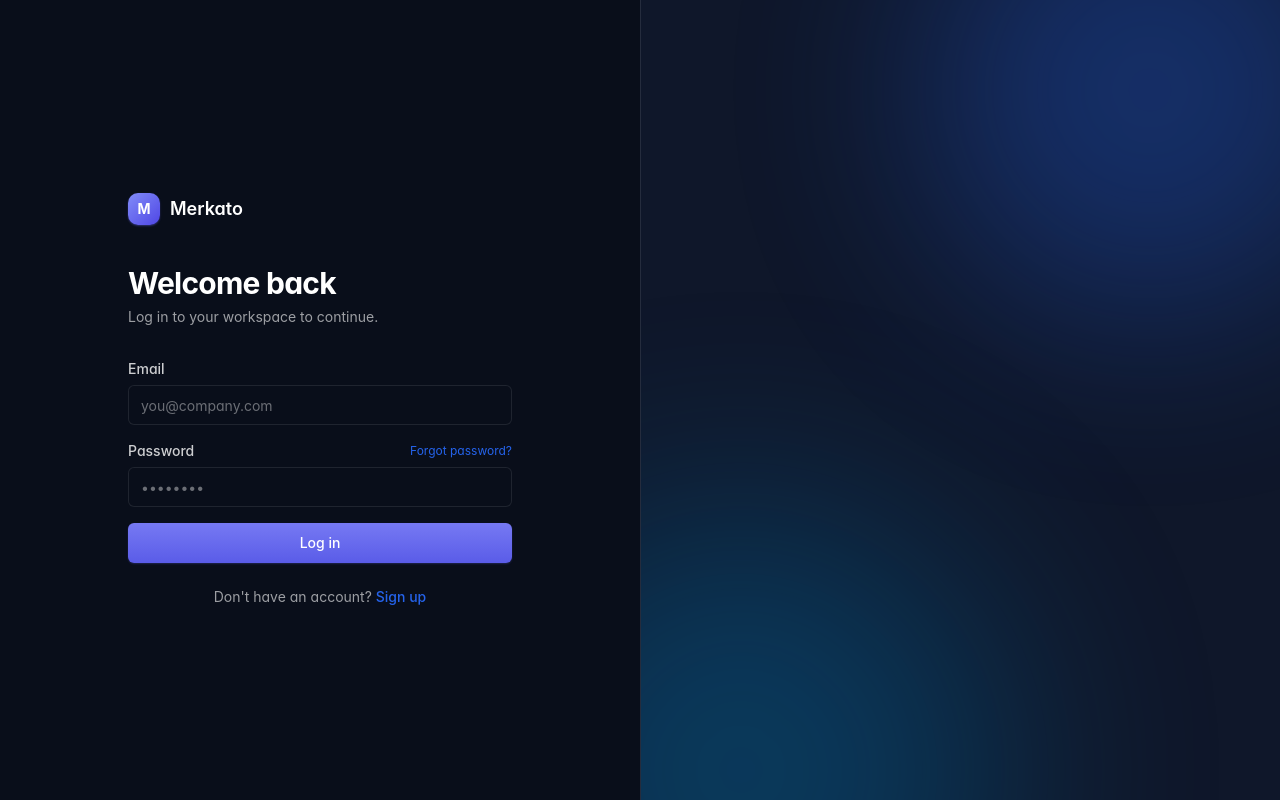
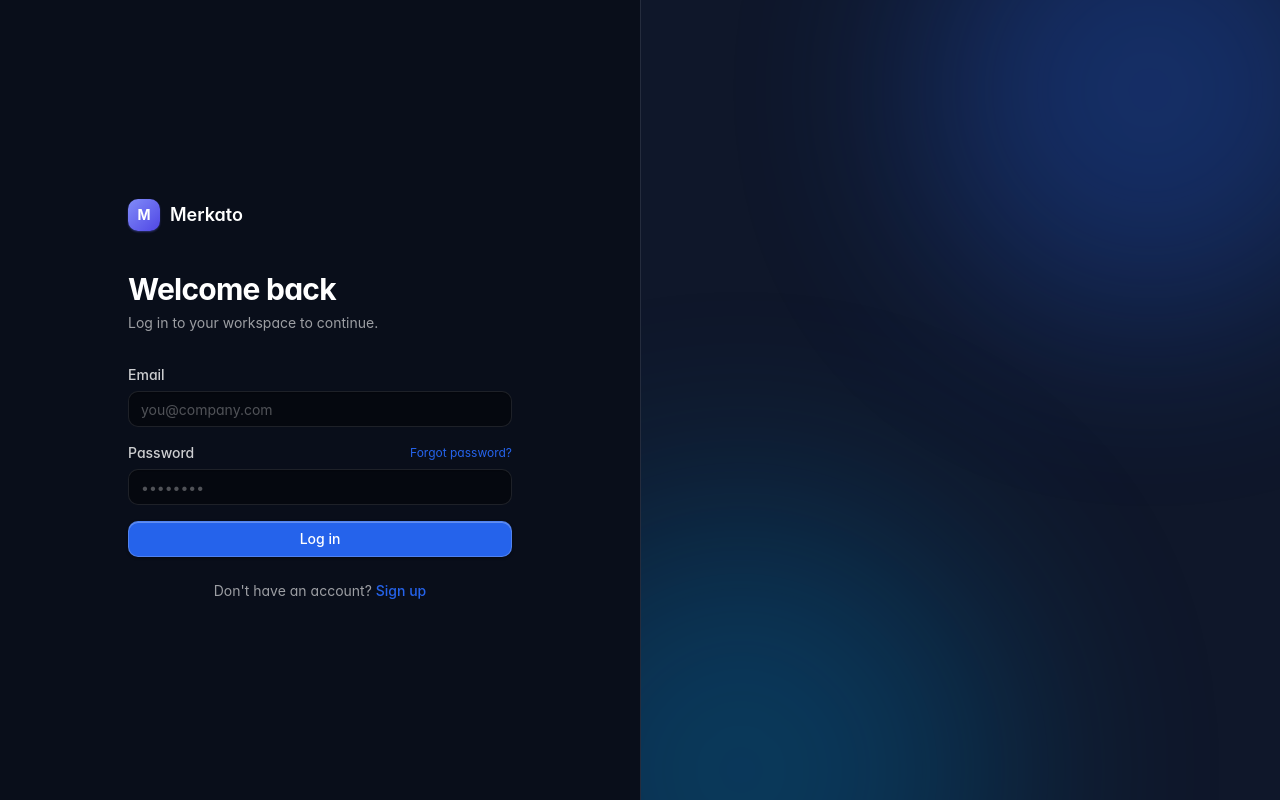
Before and after one commit to Bedru-Mekiyu/merkato, a Next.js app: page /login in a window 1280 px wide. Built offline with nearby package versions, Linux system fonts and the light colour scheme; no server answers.

Commit message:
refactor(ui): extend primitive variants with theme-aware tokens and motion transitions

```diff
--- a/components/ui/badge.tsx
+++ b/components/ui/badge.tsx
@@ -2,26 +2,44 @@ import { HTMLAttributes } from "react";
 import { cn } from "@/lib/utils";
 
 interface BadgeProps extends HTMLAttributes<HTMLSpanElement> {
-  variant?: "default" | "success" | "warning" | "danger" | "accent";
+  variant?: "default" | "success" | "warning" | "danger" | "primary" | "secondary" | "accent" | "outline";
+  dot?: boolean;
 }
 
 const variantClasses: Record<string, string> = {
-  default: "bg-white/5 text-white/70 border-white/10",
-  success: "bg-success/10 text-success border-success/20",
-  warning: "bg-warning/10 text-warning border-warning/20",
-  danger: "bg-danger/10 text-danger border-danger/20",
-  accent: "bg-accent/10 text-accent border-accent/20",
+  default: "bg-white/[0.06] text-white/80 border-white/10",
+  success: "bg-emerald-500/10 text-emerald-400 border-emerald-500/20 shadow-[0_0_8px_rgba(16,185,129,0.1)]",
+  warning: "bg-amber-500/10 text-amber-300 border-amber-500/20 shadow-[0_0_8px_rgba(245,158,11,0.1)]",
+  danger: "bg-rose-500/10 text-rose-400 border-rose-500/20 shadow-[0_0_8px_rgba(244,63,94,0.1)]",
+  primary: "bg-primary/10 text-primary border-primary/25 shadow-[0_0_8px_var(--primary-glow)]",
+  secondary: "bg-secondary/10 text-secondary border-secondary/25 shadow-[0_0_8px_rgba(168,85,247,0.15)]",
+  accent: "bg-primary/10 text-primary border-primary/25 shadow-[0_0_8px_var(--primary-glow)]",
+  outline: "bg-transparent text-white/70 border-white/15",
 };
 
-export function Badge({ className, variant = "default", ...props }: BadgeProps) {
+const dotClasses: Record<string, string> = {
+  default: "bg-white/50",
+  success: "bg-emerald-400",
+  warning: "bg-amber-400",
+  danger: "bg-rose-400",
+  primary: "bg-primary",
+  secondary: "bg-secondary",
+  accent: "bg-primary",
+  outline: "bg-white/50",
+};
+
+export function Badge({ className, variant = "default", dot, children, ...props }: BadgeProps) {
   return (
     <span
       className={cn(
-        "inline-flex items-center gap-1 px-2 py-0.5 rounded-full text-xs font-medium border",
+        "inline-flex items-center gap-1.5 px-2.5 py-0.5 rounded-full text-[11px] font-medium tracking-tight border transition-colors",
         variantClasses[variant],
         className
       )}
       {...props}
-    />
+    >
+      {dot && <span className={cn("h-1.5 w-1.5 rounded-full", dotClasses[variant])} />}
+      {children}
+    </span>
   );
 }
--- a/components/ui/button.tsx
+++ b/components/ui/button.tsx
@@ -3,26 +3,28 @@ import { cn } from "@/lib/utils";
 import { Loader2 } from "lucide-react";
 
 interface ButtonProps extends ButtonHTMLAttributes<HTMLButtonElement> {
-  variant?: "primary" | "secondary" | "ghost" | "danger";
+  variant?: "primary" | "secondary" | "ghost" | "danger" | "outline";
   size?: "sm" | "md" | "lg";
   loading?: boolean;
 }
 
 const variantClasses: Record<string, string> = {
   primary:
-    "bg-gradient-to-b from-[#7679F3] to-[#5A5CE8] text-white shadow-sm shadow-indigo-500/25 hover:shadow-md hover:shadow-indigo-500/30 hover:brightness-110 disabled:opacity-50 disabled:hover:brightness-100",
+    "bg-primary text-white border border-white/20 shadow-[inset_0_1px_0_0_rgba(255,255,255,0.28),0_1px_3px_0_rgba(0,0,0,0.4)] hover:bg-primary-hover hover:shadow-[inset_0_1px_0_0_rgba(255,255,255,0.35),0_0_15px_var(--primary-glow)] active:opacity-90 active:scale-[0.985] disabled:opacity-50 disabled:pointer-events-none transition-all duration-150",
   secondary:
-    "bg-surface border border-border text-white hover:bg-white/5 hover:border-white/20 disabled:opacity-50",
+    "bg-surface/80 border border-white/10 text-white/90 hover:bg-white/[0.07] hover:text-white hover:border-white/20 active:bg-white/[0.1] active:scale-[0.985] shadow-[0_1px_2px_rgba(0,0,0,0.2)] disabled:opacity-50 disabled:pointer-events-none transition-all duration-150",
   ghost:
-    "bg-transparent text-white/80 hover:bg-white/5 hover:text-white disabled:opacity-50",
+    "bg-transparent text-white/70 hover:bg-white/[0.06] hover:text-white active:bg-white/[0.1] active:scale-[0.985] disabled:opacity-50 disabled:pointer-events-none transition-all duration-150",
   danger:
-    "bg-danger/10 border border-danger/30 text-danger hover:bg-danger/20 disabled:opacity-50",
+    "bg-danger/10 border border-danger/30 text-danger hover:bg-danger/20 hover:border-danger/40 active:bg-danger/30 active:scale-[0.985] disabled:opacity-50 disabled:pointer-events-none transition-all duration-150",
+  outline:
+    "bg-transparent border border-white/15 text-white/90 hover:bg-white/[0.05] hover:border-white/30 active:bg-white/[0.1] active:scale-[0.985] disabled:opacity-50 disabled:pointer-events-none transition-all duration-150",
 };
 
 const sizeClasses: Record<string, string> = {
-  sm: "h-8 px-3 text-sm rounded-sm",
-  md: "h-10 px-4 text-sm rounded-sm",
-  lg: "h-11 px-5 text-base rounded-md",
+  sm: "h-8 px-3 text-xs font-medium rounded-md gap-1.5",
+  md: "h-9 px-4 text-sm font-medium rounded-md gap-2",
+  lg: "h-11 px-5 text-sm font-semibold rounded-lg gap-2.5",
 };
 
 export const Button = forwardRef<HTMLButtonElement, ButtonProps>(
@@ -35,7 +37,7 @@ export const Button = forwardRef<HTMLButtonElement, ButtonProps>(
         ref={ref}
         disabled={disabled || loading}
         className={cn(
-          "inline-flex items-center justify-center gap-2 font-medium transition-all duration-150 whitespace-nowrap active:scale-[0.98]",
+          "inline-flex items-center justify-center gap-2 font-medium whitespace-nowrap active:scale-[0.98] focus-visible:outline-none focus-visible:ring-2 focus-visible:ring-primary focus-visible:ring-offset-2 focus-visible:ring-offset-background",
           variantClasses[variant],
           sizeClasses[size],
           className
--- a/components/ui/card.tsx
+++ b/components/ui/card.tsx
@@ -5,7 +5,7 @@ export function Card({ className, ...props }: HTMLAttributes<HTMLDivElement>) {
   return (
     <div
       className={cn(
-        "rounded-md border border-border bg-surface transition-colors duration-200",
+        "rounded-xl border border-white/[0.08] bg-surface/90 backdrop-blur-sm shadow-[0_1px_3px_rgba(0,0,0,0.3)] hover:border-white/15 transition-all duration-200",
         className
       )}
       {...props}
@@ -14,13 +14,21 @@ export function Card({ className, ...props }: HTMLAttributes<HTMLDivElement>) {
 }
 
 export function CardHeader({ className, ...props }: HTMLAttributes<HTMLDivElement>) {
-  return <div className={cn("px-5 py-4 border-b border-border", className)} {...props} />;
+  return <div className={cn("px-6 py-4 border-b border-white/[0.06]", className)} {...props} />;
 }
 
 export function CardTitle({ className, ...props }: HTMLAttributes<HTMLHeadingElement>) {
-  return <h3 className={cn("text-sm font-semibold text-white", className)} {...props} />;
+  return <h3 className={cn("text-base font-semibold text-white", className)} {...props} />;
+}
+
+export function CardDescription({ className, ...props }: HTMLAttributes<HTMLParagraphElement>) {
+  return <p className={cn("text-sm text-muted mt-1", className)} {...props} />;
 }
 
 export function CardContent({ className, ...props }: HTMLAttributes<HTMLDivElement>) {
-  return <div className={cn("p-5", className)} {...props} />;
+  return <div className={cn("p-6", className)} {...props} />;
 }
+
+export function CardFooter({ className, ...props }: HTMLAttributes<HTMLDivElement>) {
+  return <div className={cn("px-6 py-4 border-t border-white/[0.06]", className)} {...props} />;
+}
--- a/components/ui/input.tsx
+++ b/components/ui/input.tsx
@@ -3,18 +3,22 @@ import { cn } from "@/lib/utils";
 
 interface InputProps extends InputHTMLAttributes<HTMLInputElement> {
   error?: string;
+  label?: string;
 }
 
 export const Input = forwardRef<HTMLInputElement, InputProps>(
-  ({ className, error, ...props }, ref) => {
+  ({ className, error, label, ...props }, ref) => {
     return (
       <div className="w-full">
+        {label && (
+          <label className="block text-sm font-medium text-white mb-1.5">{label}</label>
+        )}
         <input
           ref={ref}
           className={cn(
-            "w-full h-10 px-3 rounded-sm bg-background border border-border text-sm text-white placeholder:text-faint",
-            "hover:border-white/20 focus:border-accent focus:ring-2 focus:ring-accent/30 outline-none transition-all duration-150",
-            error && "border-danger/60 hover:border-danger focus:border-danger focus:ring-danger/25",
+            "w-full h-9 px-3 rounded-md bg-black/40 border border-white/10 text-sm text-white placeholder:text-white/30 shadow-[inset_0_1px_2px_rgba(0,0,0,0.3)]",
+            "hover:border-white/20 focus:border-primary focus:ring-2 focus:ring-primary/20 outline-none transition-all duration-150",
+            error && "border-rose-500/50 hover:border-rose-500 focus:border-rose-500 focus:ring-rose-500/20",
             className
           )}
           {...props}
```
